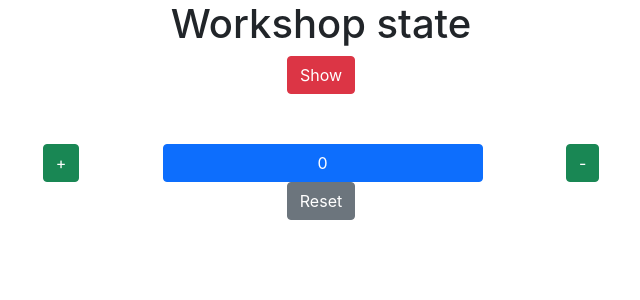
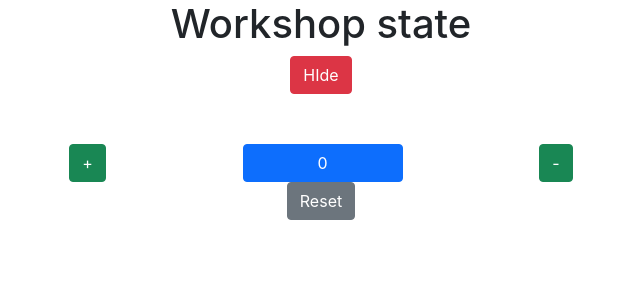
Before and after one commit to Rihab-dridi/workshop-react-STATE-NOV, a React (Create React App) app: page / in a window 1280 px wide. Shown: the top 300 px of the page, without its empty margins (319-959 px from the left). Built offline with nearby package versions, Linux system fonts and the light colour scheme.

Commit message:
decrement+rest+show

```diff
--- a/src/App.js
+++ b/src/App.js
@@ -1,16 +1,39 @@
 import React from "react";
 import "./App.css";
 import Counter from "./components/counter";
+import { Button } from "react-bootstrap";
 
 class App extends React.Component {
-  constructor(props) {
+    //step1: declare a dynamic data + initialvalue=true
+    //step2: state management : true==> false/ false==> true
+
+  //phenomene cligneton: 2 parts
+  //step1: declare a boolean dynamic variable
+
+    constructor(props) {
     super(props);
+    this.state={
+      show:true
+    }
   }
+showHandler=()=>{
+  this.setState({
+    show:!this.state.show
+  })
+}
+
+
+
   render() {
     return (
       <div className="App">
         <h1>Workshop state </h1>
-        <Counter />
+        <Button variant="danger" onClick={this.showHandler} >{this.state.show? "HIde": "show" } </Button>
+{
+  this.state.show&&
+  <Counter />
+}
+
       </div>
     );
   }
--- a/src/components/counter.js
+++ b/src/components/counter.js
@@ -29,23 +29,30 @@ class Counter extends React.Component {
       });
   };
 
+  resetHandler = () => {
+    this.setState({
+      counter: this.state.counter * 0,
+    });
+  };
   render() {
     return (
       <div>
         {console.log(this.state.counter)}
-        <Button variant="danger">Show</Button>
+
         <div className="conterBtns">
           <Button variant="success" onClick={this.incrementHandler}>
             +
           </Button>
-          <Button variant="primary" className="w-50">
+          <Button variant="primary" className="w-25">
             {this.state.counter}
           </Button>
           <Button variant="success" onClick={this.decrementHandler}>
             -
           </Button>
         </div>
-        <Button variant="secondary">Reset</Button>
+        <Button variant="secondary" onClick={this.resetHandler}>
+          Reset
+        </Button>
       </div>
     );
   }
```
